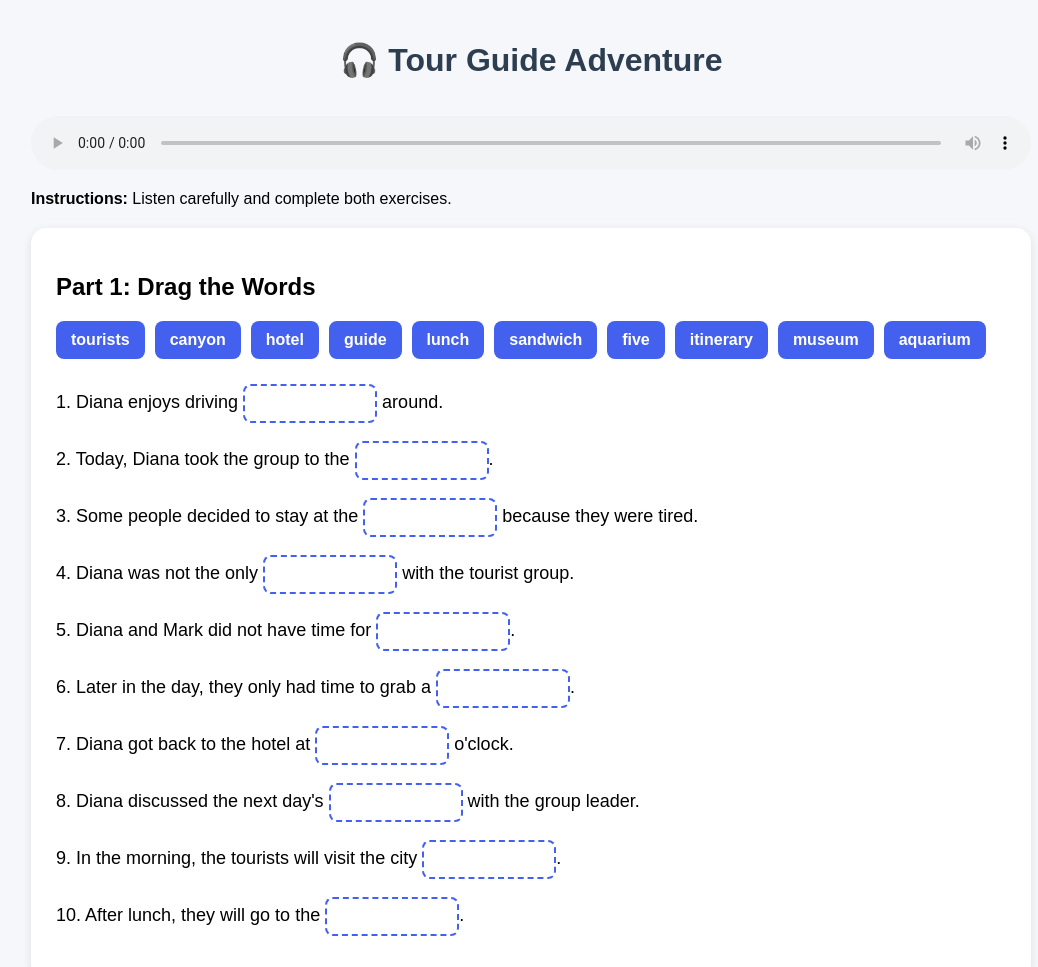
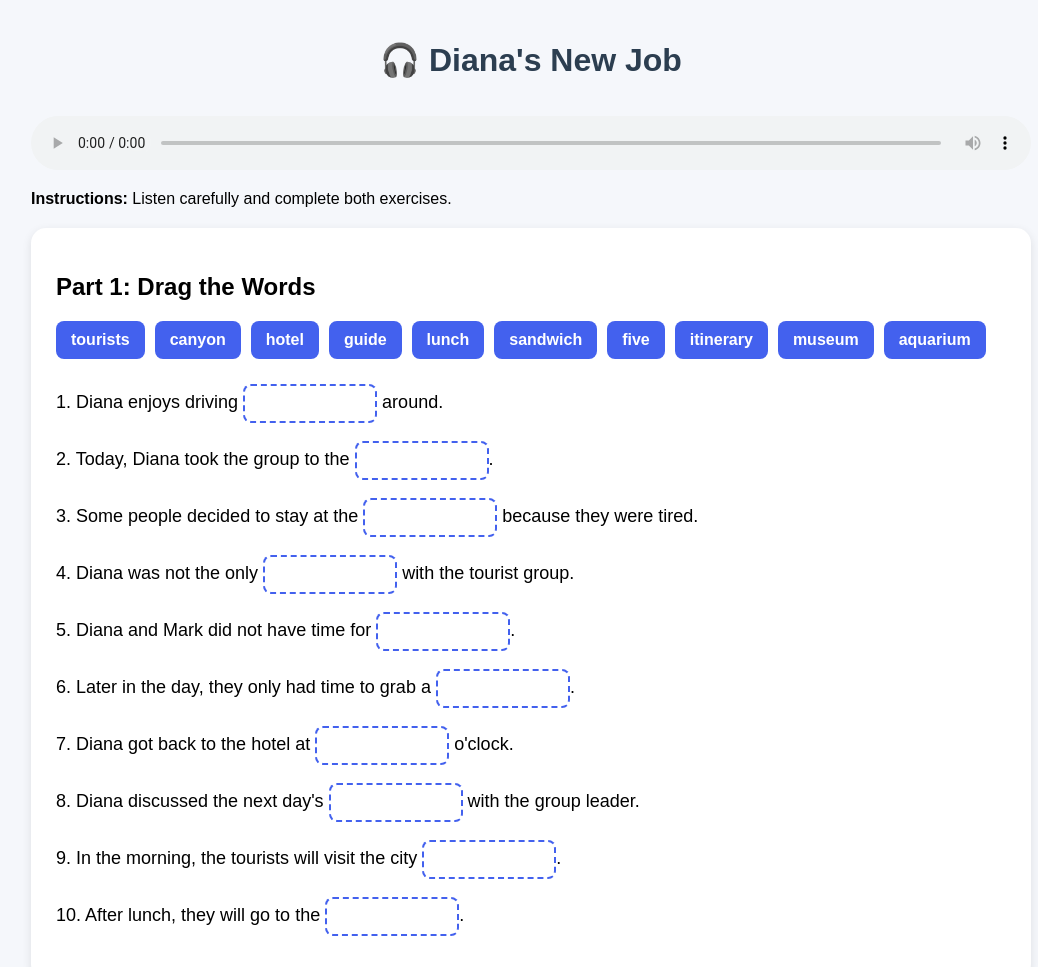
Before and after one commit to prawiramsall-wq/Listening-Intermediate-2, a plain HTML site: page index.html in a window 1280 px wide. Shown: the top 967 px of the page, without its empty margins (109-1147 px from the left). Drawn offline with Linux system fonts and the light colour scheme.

Commit message:
Update index.html

```diff
--- a/index.html
+++ b/index.html
@@ -106,7 +106,7 @@ audio{
 </head>
 <body>
 
-<h1>🎧 Tour Guide Adventure</h1>
+<h1>🎧 Diana's New Job</h1>
 
 <audio controls style="width:100%;">
 <source src="2L2-dianas-new-job.mp3" type="audio/mpeg">
```
